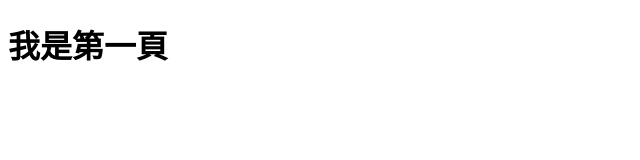
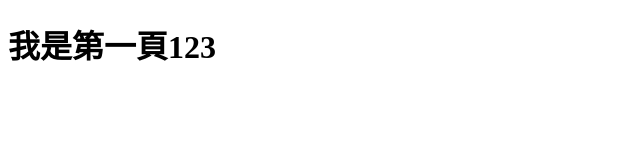
Before and after one commit to b11356003/1.io, a plain HTML site: page index.html in a window 1280 px wide. Shown: the full height of the page, 0-640 px from the left. Drawn offline with Linux system fonts and the light colour scheme.

Commit message:
第二次

```diff
--- a/index.html
+++ b/index.html
@@ -6,6 +6,6 @@
     <title>Document</title>
 </head>
 <body>
-    <h1>我是第一頁</h1>
+    <h1>我是第一頁123</h1>
 </body>
 </html>
```
